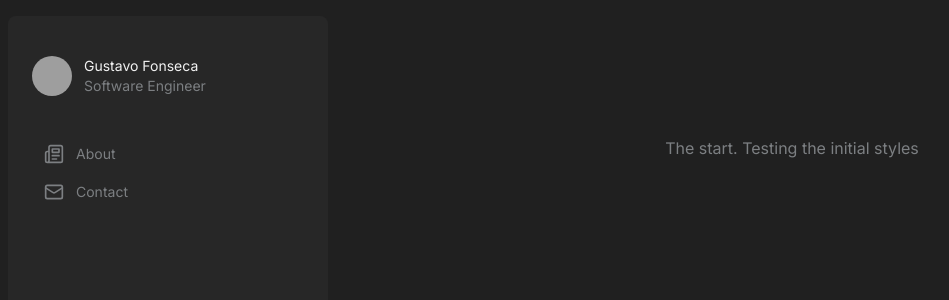
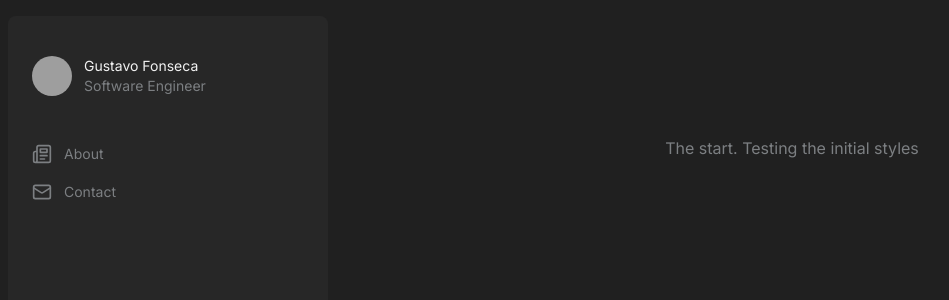
Before and after one commit to fscgustavo/portfolio, a Next.js app: page / in a window 1280 px wide. Shown: the top 300 px of the page, without its empty margins (8-957 px from the left). Built offline with nearby package versions, Linux system fonts and the light colour scheme; grey boxes are pictures that could not be loaded.

Commit message:
refactor: change the hover style of the nav link

```diff
--- a/components/menu.tsx
+++ b/components/menu.tsx
@@ -34,7 +34,7 @@ function Navigation({ className, ...props }: HTMLAttributes<HTMLElement>) {
         return (
           <Link
             href={href}
-            className="flex items-center gap-x-3 px-3 py-2 text-sm hover:text-white"
+            className="flex items-center gap-x-3 px-6 py-2 text-sm hover:bg-[#2d2d2d]"
             key={href}
           >
             <Icon className="h-5 w-5" />
@@ -48,8 +48,10 @@ function Navigation({ className, ...props }: HTMLAttributes<HTMLElement>) {
 
 export function Menu() {
   return (
-    <div className="bg-foreground max-lg:flex max-lg:justify-between max-lg:p-5 lg:h-full lg:rounded-lg lg:px-6 lg:py-10">
-      <MyAvatar />
+    <div className="bg-foreground max-lg:flex max-lg:justify-between max-lg:p-5 lg:h-full lg:rounded-lg lg:py-10">
+      <div className="lg:px-6">
+        <MyAvatar />
+      </div>
       <Navigation className="mt-10 max-lg:hidden" />
       <Sheet>
         <SheetTrigger className="lg:hidden">Open</SheetTrigger>
```
